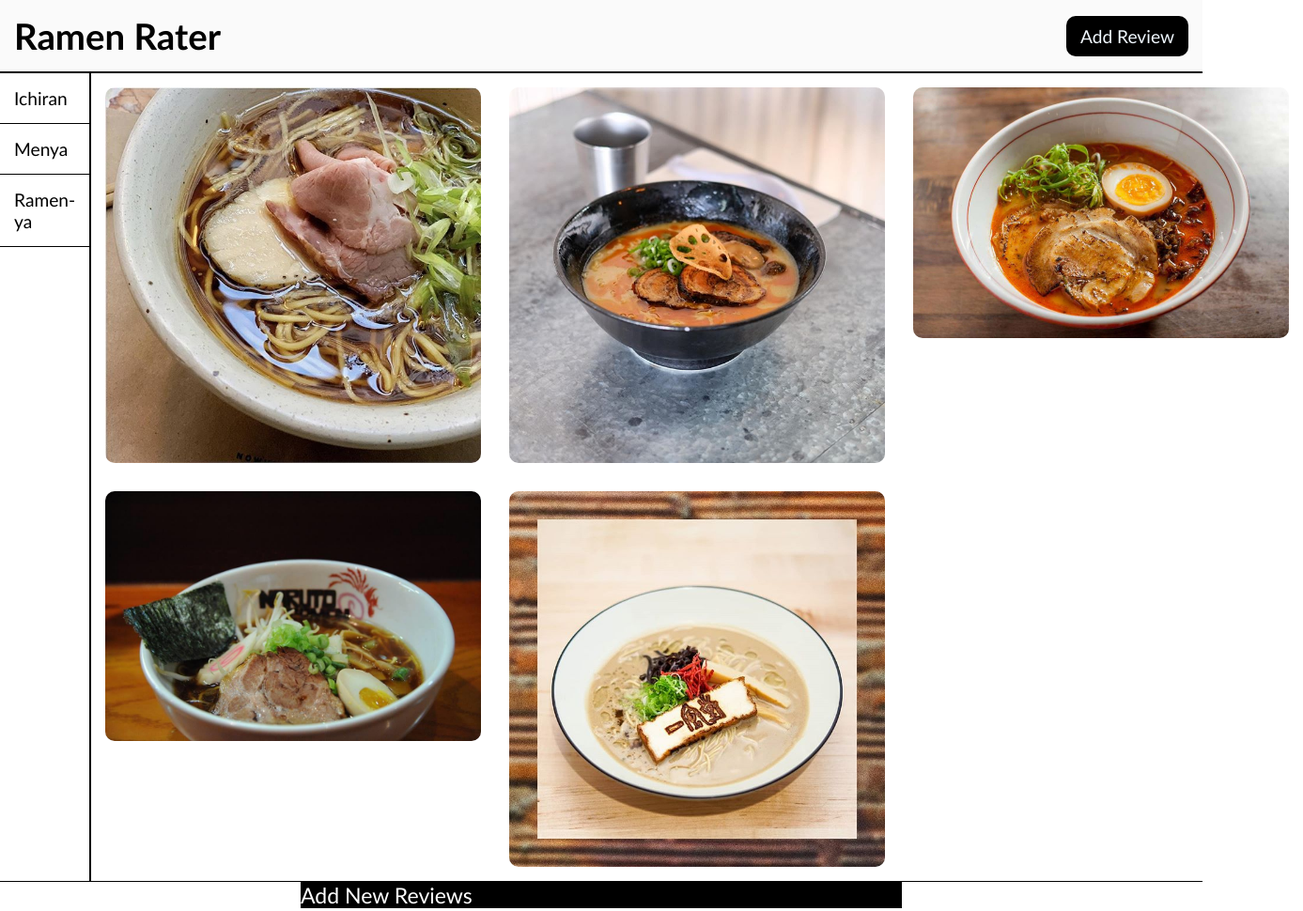
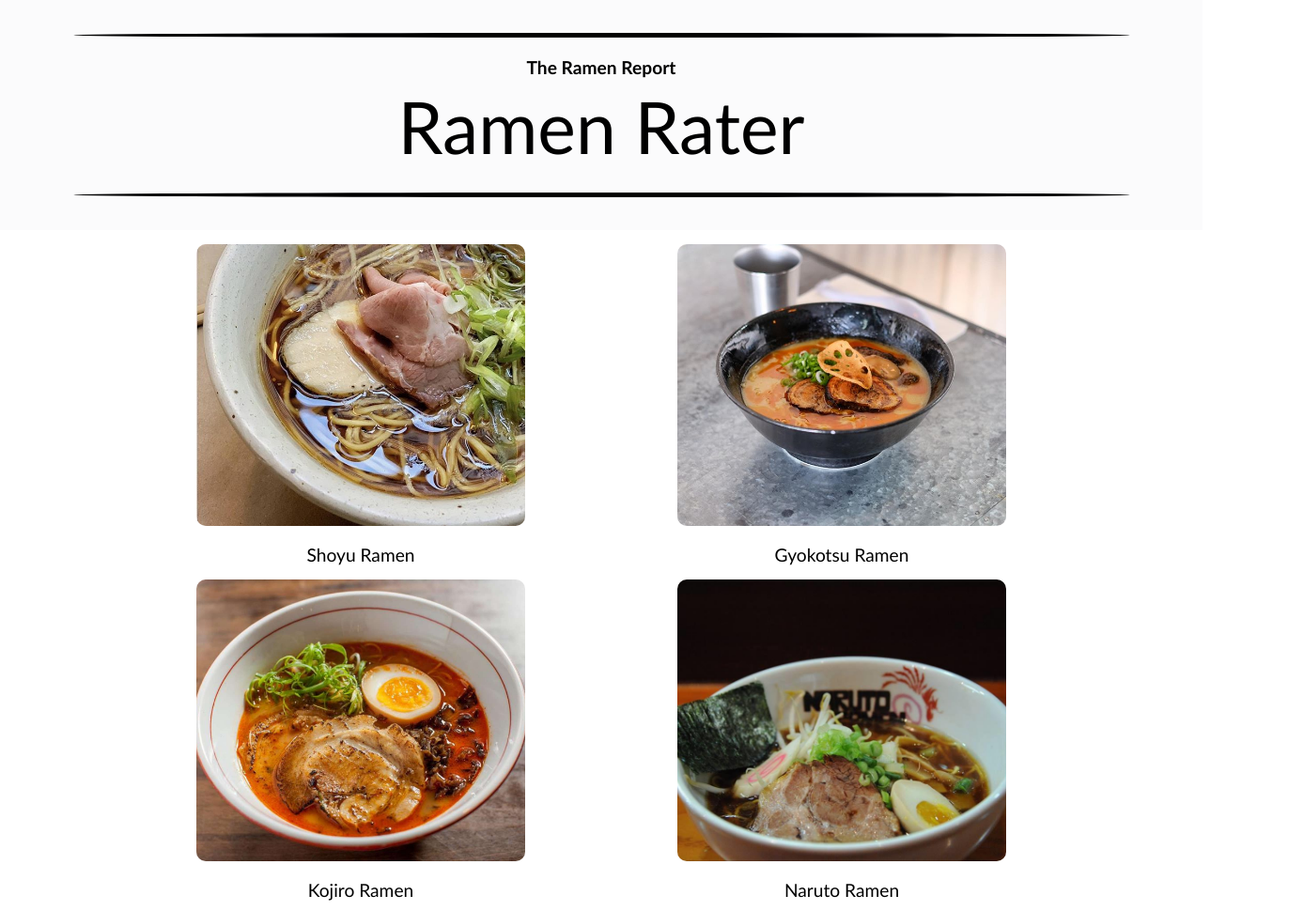
Before and after one commit to Frank-incense/Ramen-Rater-app, a plain HTML site: page index.html in a window 1280 px wide. Shown: the top 970 px of the page at 94% size, 1387 px wide, since content can reach past the window. Drawn offline with Linux system fonts and the light colour scheme.

Commit message:
Redesigned the app to be more menu like

```diff
--- a/index.html
+++ b/index.html
@@ -9,28 +9,20 @@
 </head>
 <body>
     <header id="header">
+        <div class="line"></div>
+        <h4>The Ramen Report</h4>
         <h1>Ramen Rater</h1>
-        <div class="btn">
-            <a href="#add-review">Add Review</a>
+        <div class="line"></div>
+    </header>
+
+    <main id="main">
+        <div id="ramen-menu">
+
         </div>
-    </header>
-    <div class="line"></div>
-    <main id="main">
-        <nav id="navigation">
-            <ul id="restaurantList">
-
-            </ul>
-        </nav>
-        <!-- <div class="line"></div> -->
-         <section>
-            <div id="img-container">
-
-            </div>
-         </section>
-
-
     </main>
     <footer id="footer">
+        <div class="line"></div>
+
         <div class="border">
             <p>Add New Reviews</p>
         </div>
--- a/index.js
+++ b/index.js
@@ -37,46 +37,40 @@ const ramens = [
         rating: 4,
         comment: "Very flavorful!"
     },
+    {
+        id: 6,
+        name: "Tsukemen Ramen",
+        restaurant: "Ichiran",
+        image: "images/tsukemen.jpg",
+        rating: 4,
+        comment: "Very flavorful!"
+    },
  ];
-const restaurants = []
+
 function displayRamens(){
     ramens.forEach(function(picture){
-        addrestaurant(picture)
-
         addpicture(picture)
-
     })
 }
 
 function addpicture(picture) {
-    const imageContainer = document.getElementById("img-container")
+    const imageContainer = document.getElementById("ramen-menu")
+    const menuItem = document.createElement('div')
     const image = document.createElement('img');
+    menuItem.appendChild(image)
+    buildRamen(menuItem, picture)
     image.src = picture.image
     image.id = picture.id
     image.alt = picture.name
-    imageContainer.appendChild(image)
+    imageContainer.appendChild(menuItem)
 }
-function addrestaurant(picture){
-    const restaurant = document.getElementById("restaurantList")
-    const li = document.createElement("li");
-    if (!check(picture.restaurant)){
-        restaurant.appendChild(li)
-        restaurants.push(picture.restaurant)
-    }
-    li.textContent = picture.restaurant;
-    // console.log(restaurants)
- }
- function check(name)
-{
-    for (let restaurant of restaurants){
-        if (restaurant === name)
-        {
-            return true;
-        }
-    }
-    return false
+function buildRamen(card, picture){
+    const p = document.createElement('p');
+    p.textContent = picture.name
+    card.appendChild(p)
+    card.style.textAlign = "center";
+}
 
-}
 function handleClick(e){
     console.log(e.target)
 }
--- a/style.css
+++ b/style.css
@@ -2,73 +2,54 @@
     margin:0;
     padding: 0;
     box-sizing: border-box;
-    /* border: 1px solid; */
 }
 
 body{
     font-family: 'Gill Sans', 'Gill Sans MT', Calibri, 'Trebuchet MS', sans-serif;
     font-size: 1.2em;
-    /* height: 100vh; */
+}
+.line{
+    width: 90%;
+    height: 5px;
+    background-color: #000;
+    margin: 20px auto;
+    border-radius: 50%;
+
 }
 #header {
-    display: flex;
-    justify-content: space-between;
+    text-align: center;
     width: 100%;
     align-items: center;
     padding: 15px;
-    border-bottom: 2px solid;
-    background-color: #fafafa;
+    background-color: #fbfbfc;
     z-index: 1;
 }
-.btn {
-    padding: 10px 15px;
-    border-radius: 10px;
-    background-color: black;
-}
-.btn a {
-    text-decoration: none;
-    color: aliceblue;
+h1{
+    font-size: 4em;
+    padding: 5px;
+    font-weight: 300;
 }
 
-#main {
-    display: grid;
-    grid-template-columns: 1fr 3fr;
-}
-nav{
-    border-right: 2px solid;
-
-}
-ul li {
-    padding: 15px;
-    border-bottom: 1px solid;
-}
 img{
-    max-width: 400px;
+    width: 100%;
+    max-width: 350px;
+    height: 300px;
+    object-fit: cover;
     margin: 15px;
     border-radius: 10px;
-    background-size: cover;
+}
+#ramen-menu {
+    width: 80%;
+    margin: auto;
+    display: grid;
+    grid-template-columns: 1fr 1fr;
 }
 
-#img-container {
-    display: grid;
-    grid-template-columns: 1fr 1fr 1fr;
-    margin:auto;
+footer {
+    width: 100%;
+    margin-bottom: 25px;
 }
 
-@media only screen and (max-width: 1000px){
-    #img-container{
-        /* width: 70%; */
-        display: grid;
-        grid-template-columns: 45% 45%;
-        column-gap: 20px;
-    }
-
-}
-footer {
-    width: 100%;
-    border-top: 1px solid;
-    margin-bottom: 25px;
-}
 .border{
     width: 50%;
     background-color: #000;
@@ -76,20 +57,29 @@ footer {
     margin: auto;
     font-size: 1.2em;
 }
+
+.border p{
+    width: 100%;
+    text-align: center;
+}
+
 #add-review{
     width: 25%;
     margin: 15px auto;
     align-content: center;
 }
+
 label{
     margin-top: 10px;
 }
+
 input{
     display: block;
     width: 300px;
     margin-top: 5px;
     padding: 5px;
 }
+
 textarea{
     width: 300px;
     height: 50px;
```
Also changed, not shown: images/tsukemen.jpg (added).
